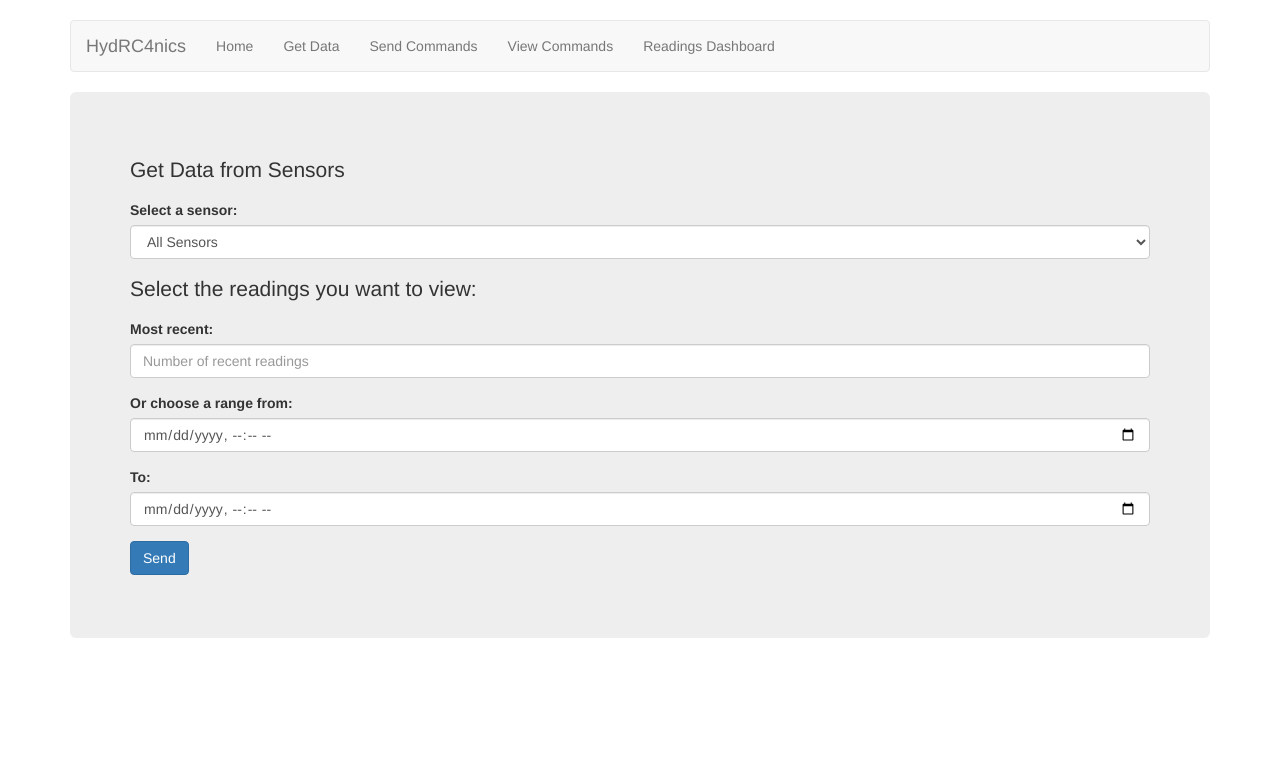
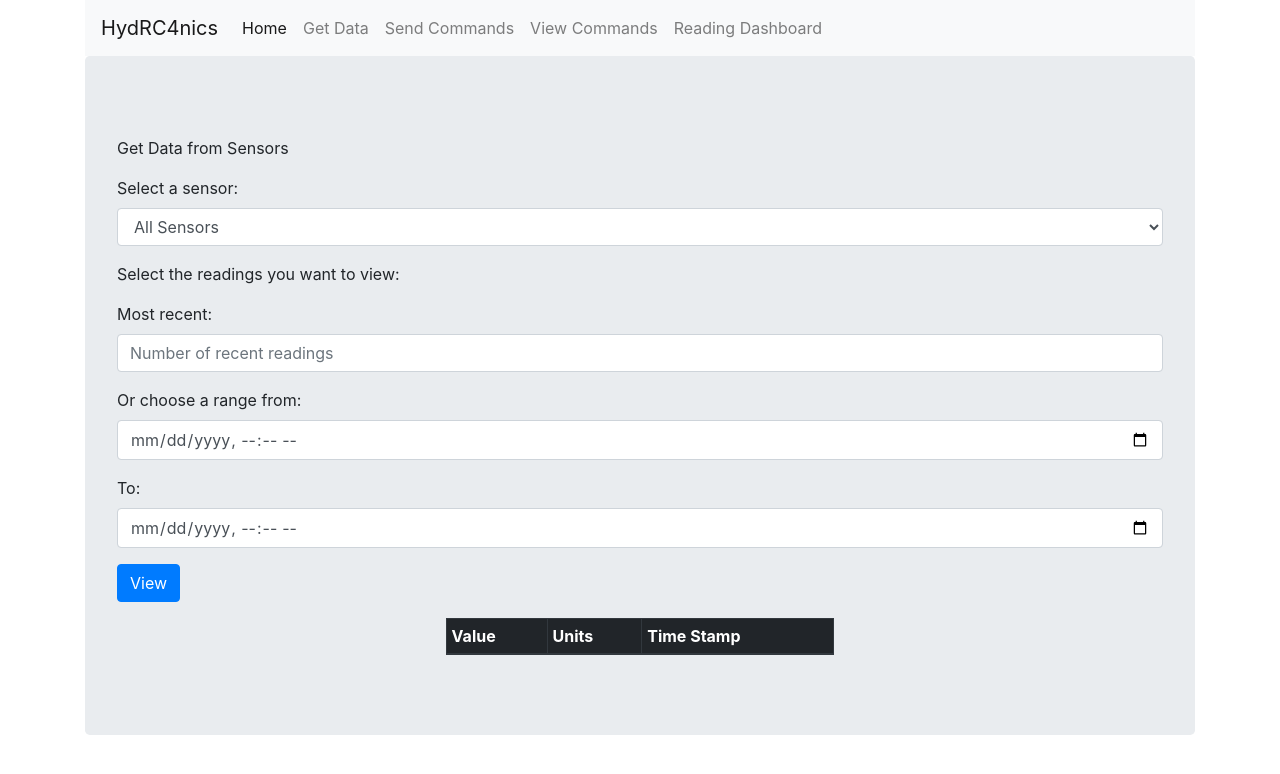
Before and after one commit to daniellimzj/HydRC4nics_Orbital, a Flask app: page /get-data in a window 1280 px wide. Shown: the top 774 px of the page. Run offline with Flask 3, Linux system fonts and the light colour scheme; lists and menus that the app fills with data are empty; some libraries are stand-ins or nearby versions.

Commit message:
changed bootstrap dependencies and data display

```diff
--- a/Application/Servers/Webpage/templates/get-data.html
+++ b/Application/Servers/Webpage/templates/get-data.html
@@ -21,40 +21,66 @@
 
            <div class="control-group">
             <div class="controls">
-                <input class="btn btn-primary" type="submit" value="Send">
+                <input class="btn btn-primary" type="submit" value="View">
             </div>
           </div>
     </form>
 </div>
 
-<div>
+<p></p>
+
+<div class="container" style="width:40%">
 {% if sensorFlag %}
+    <p>{{ readingsList['type']  }} {{ readingsList['position'] }}</p>
+    <table class = "table table-bordered table-hover table-sm">
+        <thead class = "thead-dark">
+            <tr>
+                <th scope = "col">Value</th>
+                <th scope = "col">Units</th>
+                <th scope = "col">Time Stamp</th>
+            </tr>
+        </thead>
+        <tbody>
+            {% for reading in readingsList['readings'] %}
+            <tr>
+                <td>{{ reading['value']  }}</td>
+                <td>{{ reading['units']  }}</td>
+                <td>{{ reading['timeStamp']  }}</td>
+            </tr>
+            {% endfor %}
+        </tbody>
+    </table>
 
-    <ul>
-        <li>
-            {{ readingsList['type']  }} {{ readingsList['position'] }}
-            <ul>
-                {% for reading in readingsList['readings'] %}
-                    <li>{{ reading['value']  }} {{ reading['units'] }} {{ reading['timeStamp'] }} </li>
-                {% endfor %}
-            </ul>
-        </li>
-    </ul>
 
 {% else %}
 
-    <ul>
-        {% for sensor in readingsList %}
-        <li>
-            {{ sensor['type']  }} {{ sensor['position'] }}
-            <ul>
+    <table class = "table table-bordered table-hover table-sm">
+        <thead class = "thead-dark">
+            <tr>
+                <th scope = "col">Value</th>
+                <th scope = "col">Units</th>
+                <th scope = "col">Time Stamp</th>
+            </tr>
+        </thead>
+        <tbody>
+            {% for sensor in readingsList %}
+                <tr>
+                    <td style = "text-align: center" colspan = 3>{{ sensor['type']  }} {{ sensor['position'] }}</td>
+                </tr>
+
+
+
                 {% for reading in sensor['readings'] %}
-                    <li>{{ reading['value']  }} {{ reading['units'] }} {{ reading['timeStamp'] }} </li>
+                    <tr>
+                        <td>{{ reading['value']  }}</td>
+                        <td>{{ reading['units']  }}</td>
+                        <td>{{ reading['timeStamp']  }}</td>
+                    </tr>
                 {% endfor %}
-            </ul>
-        </li>
-        {% endfor %}
-    </ul>
+            {% endfor %}
+        </tbody>
+
+    </table>
 
 {% endif %}
 
--- a/Application/Servers/Webpage/templates/main.html
+++ b/Application/Servers/Webpage/templates/main.html
@@ -12,40 +12,41 @@
     <title>HydRC4nics</title>
 
     <!-- Bootstrap core CSS -->
-    <link href="/static/css/bootstrap.min.css" rel="stylesheet">
-    <link href="/static/css/navbar.css" rel="stylesheet">
+    <link rel="stylesheet" href="https://maxcdn.bootstrapcdn.com/bootstrap/4.0.0/css/bootstrap.min.css" integrity="sha384-Gn5384xqQ1aoWXA+058RXPxPg6fy4IWvTNh0E263XmFcJlSAwiGgFAW/dAiS6JXm" crossorigin="anonymous">
+
 
   </head>
   <body>
 
     <div class="container">
 
-      <!-- Static navbar -->
-      <nav class="navbar navbar-default">
-        <div class="container-fluid">
-          <div class="navbar-header">
-            <button type="button" class="navbar-toggle collapsed" data-toggle="collapse" data-target="#navbar" aria-expanded="false" aria-controls="navbar">
-              <span class="sr-only">Toggle navigation</span>
-              <span class="icon-bar"></span>
-              <span class="icon-bar"></span>
-              <span class="icon-bar"></span>
-            </button>
-            <a class="navbar-brand" href="#">HydRC4nics</a>
-          </div>
-          <div id="navbar" class="navbar-collapse collapse">
-            <ul class="nav navbar-nav">
-              <li><a href="/">Home</a>
-              <li><a href="/get-data">Get Data</a>
-              <li><a href="/send-commands">Send Commands</a>
-              <li><a href="/view-commands">View Commands</a>
-              <li><a href="/readings">Readings Dashboard</a>
-            </ul>
-            <ul class="nav navbar-nav navbar-right">
+      <nav class="navbar navbar-expand-lg navbar-light bg-light">
+        <a class="navbar-brand" href="#">HydRC4nics</a>
+        <button class="navbar-toggler" type="button" data-toggle="collapse" data-target="#navbarSupportedContent" aria-controls="navbarSupportedContent" aria-expanded="false" aria-label="Toggle navigation">
+          <span class="navbar-toggler-icon"></span>
+        </button>
 
-            </ul>
-          </div><!--/.nav-collapse -->
-        </div><!--/.container-fluid -->
+        <div class="collapse navbar-collapse" id="navbarSupportedContent">
+          <ul class="navbar-nav mr-auto">
+            <li class="nav-item active">
+              <a class="nav-link" href="/">Home <span class="sr-only">(current)</span></a>
+            </li>
+            <li class="nav-item">
+              <a class="nav-link" href="/get-data">Get Data</a>
+            </li>
+            <li class="nav-item">
+              <a class="nav-link" href="/send-commands">Send Commands</a>
+            </li>
+            <li class="nav-item">
+              <a class="nav-link" href="/view-commands">View Commands</a>
+            </li>
+            <li class="nav-item">
+              <a class="nav-link" href="/readings">Reading Dashboard</a>
+            </li>
+          </ul>
+        </div>
       </nav>
+
 
       <!-- Main component for a primary marketing message or call to action -->
       <div class="jumbotron">
@@ -61,7 +62,8 @@
     <!-- Bootstrap core JavaScript
     ================================================== -->
     <!-- Placed at the end of the document so the pages load faster -->
-    <script src="/static/js/jquery.min.js"></script>
-    <script src="/static/js/bootstrap.min.js"></script>
+    <script src="https://code.jquery.com/jquery-3.2.1.slim.min.js" integrity="sha384-KJ3o2DKtIkvYIK3UENzmM7KCkRr/rE9/Qpg6aAZGJwFDMVNA/GpGFF93hXpG5KkN" crossorigin="anonymous"></script>
+    <script src="https://cdnjs.cloudflare.com/ajax/libs/popper.js/1.12.9/umd/popper.min.js" integrity="sha384-ApNbgh9B+Y1QKtv3Rn7W3mgPxhU9K/ScQsAP7hUibX39j7fakFPskvXusvfa0b4Q" crossorigin="anonymous"></script>
+    <script src="https://maxcdn.bootstrapcdn.com/bootstrap/4.0.0/js/bootstrap.min.js" integrity="sha384-JZR6Spejh4U02d8jOt6vLEHfe/JQGiRRSQQxSfFWpi1MquVdAyjUar5+76PVCmYl" crossorigin="anonymous"></script>
   </body>
 </html>
```
